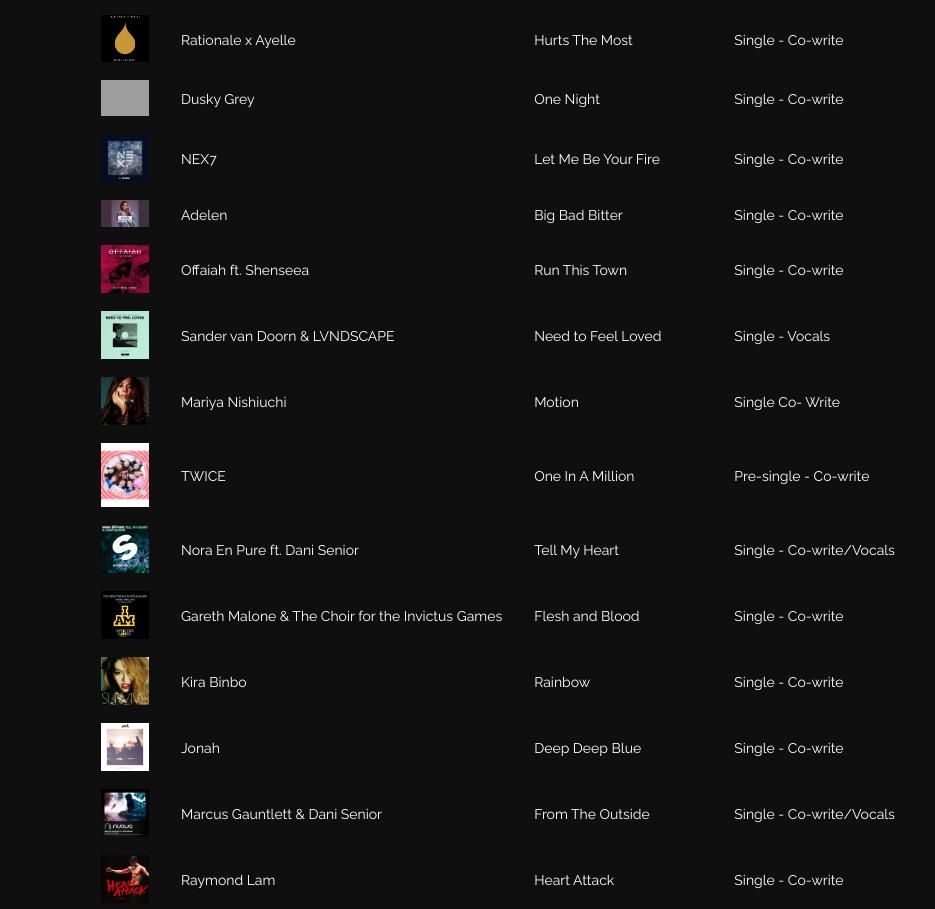
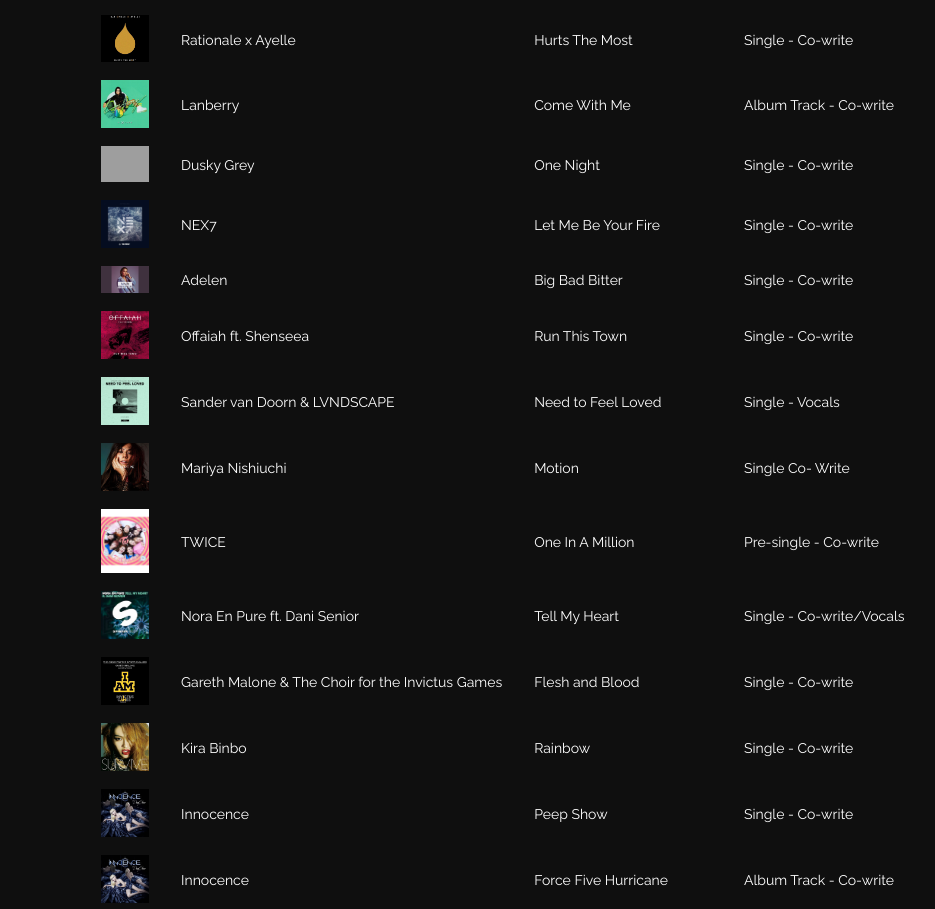
Before and after one commit to Domcsore/danisenior, a React app: page Frontend/build/music.html in a window 1280 px wide. Shown: the part 243-1152 px from the top of the page, 158-1093 px from the left. Built offline with nearby package versions, Linux system fonts and the light colour scheme; grey boxes are pictures that could not be loaded; files whose address does not match are found by name.

Commit message:
Added new songs

```diff
--- a/Frontend/build/music.html
+++ b/Frontend/build/music.html
@@ -44,7 +44,8 @@
                     <th>Credits</th>
                 </tr>
                 <tr><td><img src="assets/images/pages/music/Reaubeau%20x%20Eskei83%20ft.%20Dani%20Senior%20-%20Get%20No%20Better%20copy.jpg" alt="Cover art"/> </td><td>Reaubeau x Eskei83 ft. Dani Senior</td><td>Get No Better</td><td>Single - Co-write/Vocals </td></tr>
-                <tr><td><img src="assets/images/pages/music/Rationale%20x%20Ayelle%20-%20Hurts%20The%20Most%20copy.jpg" alt="Cover art"/></td><td>Rationale x Ayelle</td><td>Hurts The Most</td><td>Single - Co-write </td></tr>
+                <tr><td><img src="assets/images/pages/music/Rationale%20x%20Ayelle%20-%20Hurts%20The%20Most%20copy.jpg" alt="Cover art"/></td><td>Rationale x Ayelle</td><td>Hurts The Most</td><td>Single - Co-write</td></tr>
+                <tr><td><img src="assets/images/pages/music/Lanberry%20-%20Come%20With%20Me.jpg" alt="Cover art"/></td><td>Lanberry</td><td>Come With Me</td><td>Album Track - Co-write</td></tr>
                 <tr><td><img src="assets/images/pages/music/Dusky%20Grey%20-%20One%20Night%20copy.jpg" alt="Cover art"/></td><td>Dusky Grey</td><td>One Night</td><td>Single - Co-write </td></tr>
                 <tr><td><img src="assets/images/pages/music/Nex7%20-%20Let%20Me%20Be%20Your%20Fire%20copy.jpg" alt="Cover art"/></td><td>NEX7</td><td>Let Me Be Your Fire</td><td>Single - Co-write </td></tr>
                 <tr><td><img src="assets/images/pages/music/Adelen%20-%20%20Big%20Bad%20Bitter%20copy.jpg" alt="Cover art"/></td><td>Adelen</td><td>Big Bad Bitter</td><td>Single - Co-write </td></tr>
@@ -55,6 +56,8 @@
                 <tr><td><img src="assets/images/pages/music/Nora%20En%20Pure%20-%20Tell%20My%20Heart%20ft.%20Dani-Senior%20copy.jpg" alt="Cover art"/></td><td>Nora En Pure ft. Dani Senior</td><td>Tell My Heart </td><td>Single - Co-write/Vocals </td></tr>
                 <tr><td><img src="assets/images/pages/music/Gareth%20Malone%20&%20The%20Choir%20for%20the%20Invictus%20Games%20-%20Flesh%20And%20Blood%20copy.jpg" alt="Cover art"/></td><td>Gareth Malone & The Choir for the Invictus Games</td><td>Flesh and Blood</td><td>Single - Co-write </td></tr>
                 <tr><td><img src="assets/images/pages/music/Kira%20-%20Survive%20-%20Binbo%20Rainbow%20copy.jpg" alt="Cover art"/></td><td>Kira Binbo </td><td>Rainbow </td><td>Single - Co-write </td></tr>
+                <tr><td><img src="assets/images/pages/music/Innocence%20-%20Peep%20Show.jpg" alt="Cover art"/></td><td>Innocence</td><td>Peep Show</td><td>Single - Co-write </td></tr>
+                <tr><td><img src="assets/images/pages/music/Innocence - Force%20Five%20Hurricane.jpg" alt="Cover art"/></td><td>Innocence</td><td>Force Five Hurricane</td><td>Album Track - Co-write </td></tr>
                 <tr><td><img src="assets/images/pages/music/Jonah%20-%20Deep%20Deep%20Blue%20copy.jpg" alt="Cover art"/></td><td>Jonah </td><td>Deep Deep Blue </td><td>Single - Co-write </td></tr>
                 <tr><td><img src="assets/images/pages/music/Marcus%20Gauntlett%20&%20Dani%20Senior%20-%20From%20The%20Outside%20copy.jpeg" alt="Cover art"/></td><td>Marcus Gauntlett & Dani Senior</td><td>From The Outside </td><td>Single - Co-write/Vocals </td></tr>
                 <tr><td><img src="assets/images/pages/music/Raymond%20Lam%20-%20Heart%20Attack%20copy.jpg" alt="Cover art"/></td><td>Raymond Lam </td><td>Heart Attack </td><td>Single - Co-write </td></tr>
@@ -74,6 +77,9 @@
                 <tr><td><img src="assets/images/pages/music/Jin%20Chi%20-%20Loyal%20Love%20copy.jpg" alt="Cover art"/></td><td>Jin Chi (Voice Of China) </td><td>Loyal Love </td><td>Single - Co-write </td></tr>
                 <tr><td><img src="assets/images/pages/music/Michael%20Gray%20ft.%20Danielle%20Senior%20-%20Chasing%20Shadows%20copy.JPG" alt="Cover art"/></td><td>Michael Gray ft. Danielle Senior</td><td>Chasing Shadows</td><td>Single - Co-write/Vocals </td></tr>
                 <tr><td><img src="assets/images/pages/music/Amplify%20Dot%20-%20Outlaw%20copy.jpg" alt="Cover art"/></td><td>Amplify Dot </td><td>Outlaw </td><td>Backing Vocals </td></tr>
+
+                <tr><td><img src="assets/images/pages/music/Linda Andrews%20-%20Never%20Gonna%20Let%20You%20Down.jpg" alt="Cover art"/></td><td>Linda Andrews</td><td>Never Gonna Let You Down</td><td>Single - Co-write </td></tr>
+
                 <tr><td><img src="assets/images/pages/music/Wideboys%20ft.%20Danielle%20Senior%20-%20Eyes%20On%20Us%20copy.jpeg" alt="Cover art"/></td><td>Wideboys ft. Danielle </td><td>Eyes on Us</td><td>Single - Co-write/Vocals Senior</td></tr>
                 <tr><td><img src="assets/images/pages/music/MTV%20Awkward%20-%20Heart%20On%20Loan%20copy.jpg" alt="Cover art"/></td><td>MTV Awkward Heart </td><td>On Loan </td><td>Sync - Co-write/Vocals </td></tr>
                 <tr><td><img src="assets/images/pages/music/DJ%20Chriz%20ft.%20Danielle%20Senior%20-%20Boomerang%20copy.png" alt="Cover art"/></td><td>DJ Chriz ft. Danielle Senior </td><td>Boomerang </td><td>Single - Co-write/Vocals </td></tr>
```
Also changed, not shown: Frontend/build/assets/images/pages/music/Innocence - Force Five Hurricane.jpg (added), Frontend/build/assets/images/pages/music/Innocence - Peep Show.jpg (added), Frontend/build/assets/images/pages/music/Lanberry - Come With Me.jpg (added), Frontend/build/assets/images/pages/music/Linda Andrews - Never Gonna Let You Down.jpg (added).
